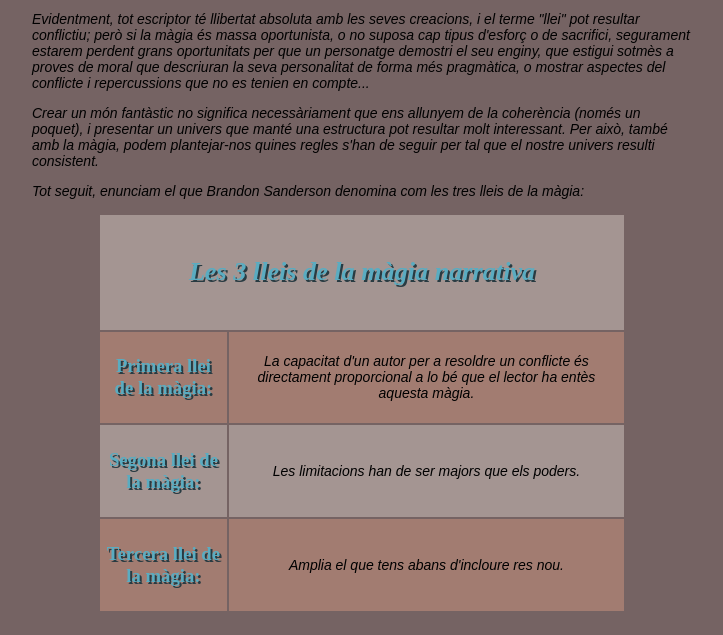
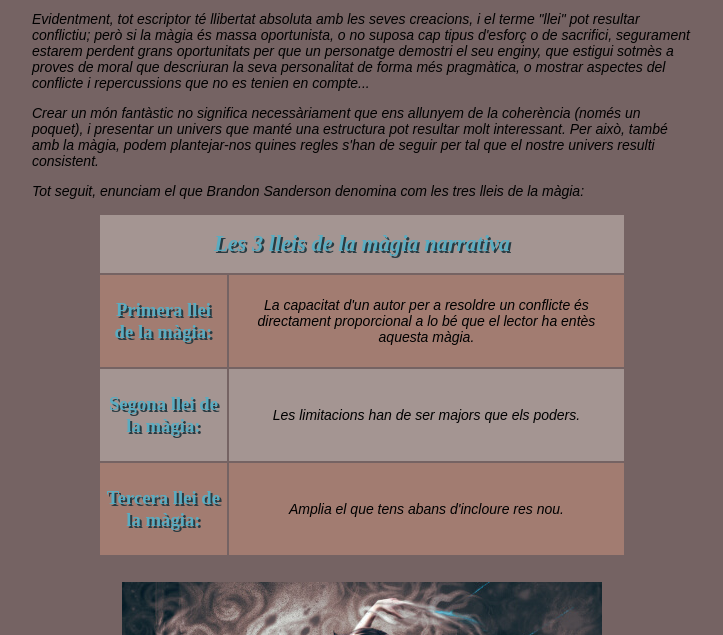
Before and after one commit to 2aven/LMSGI_02-CSS, a plain HTML site: page index_dna.html in a window 1280 px wide. Shown: the part 150-785 px from the top of the page, without its empty margins (278-1001 px from the left). Drawn offline with Linux system fonts and the light colour scheme.

Commit message:
Update index_dna.html

```diff
--- a/index_dna.html
+++ b/index_dna.html
@@ -26,7 +26,7 @@
   <p>Tot seguit, enunciam el que Brandon Sanderson denomina com les tres lleis de la màgia:</p>
     <table>
       <tr>
-        <th colspan="2"><h3>Les 3 lleis de la màgia narrativa</h3>
+        <th colspan="2">Les 3 lleis de la màgia narrativa
         </th></tr>
       <tr>
         <td><h3> Primera llei de la màgia: </h3></td>
```
